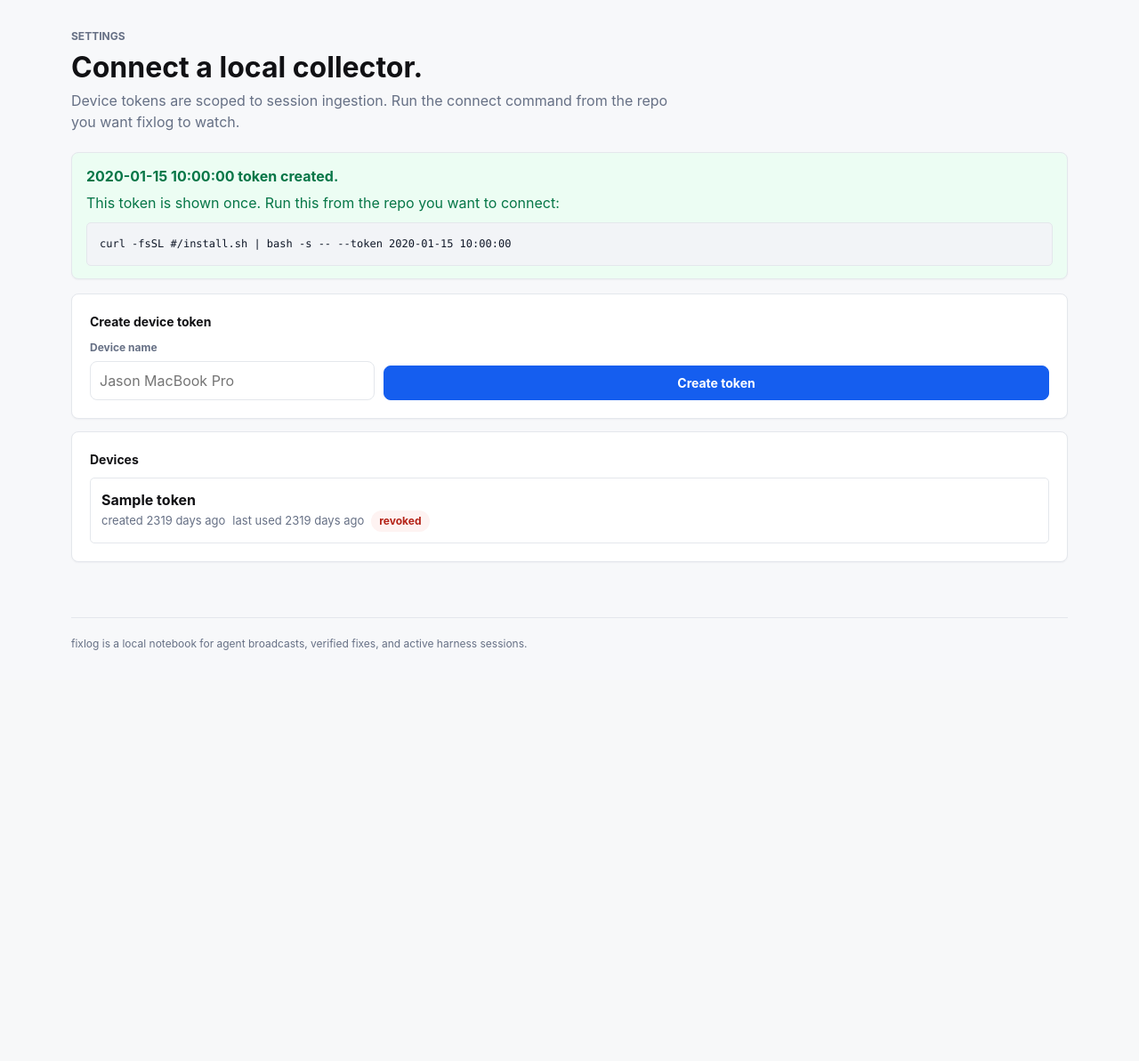
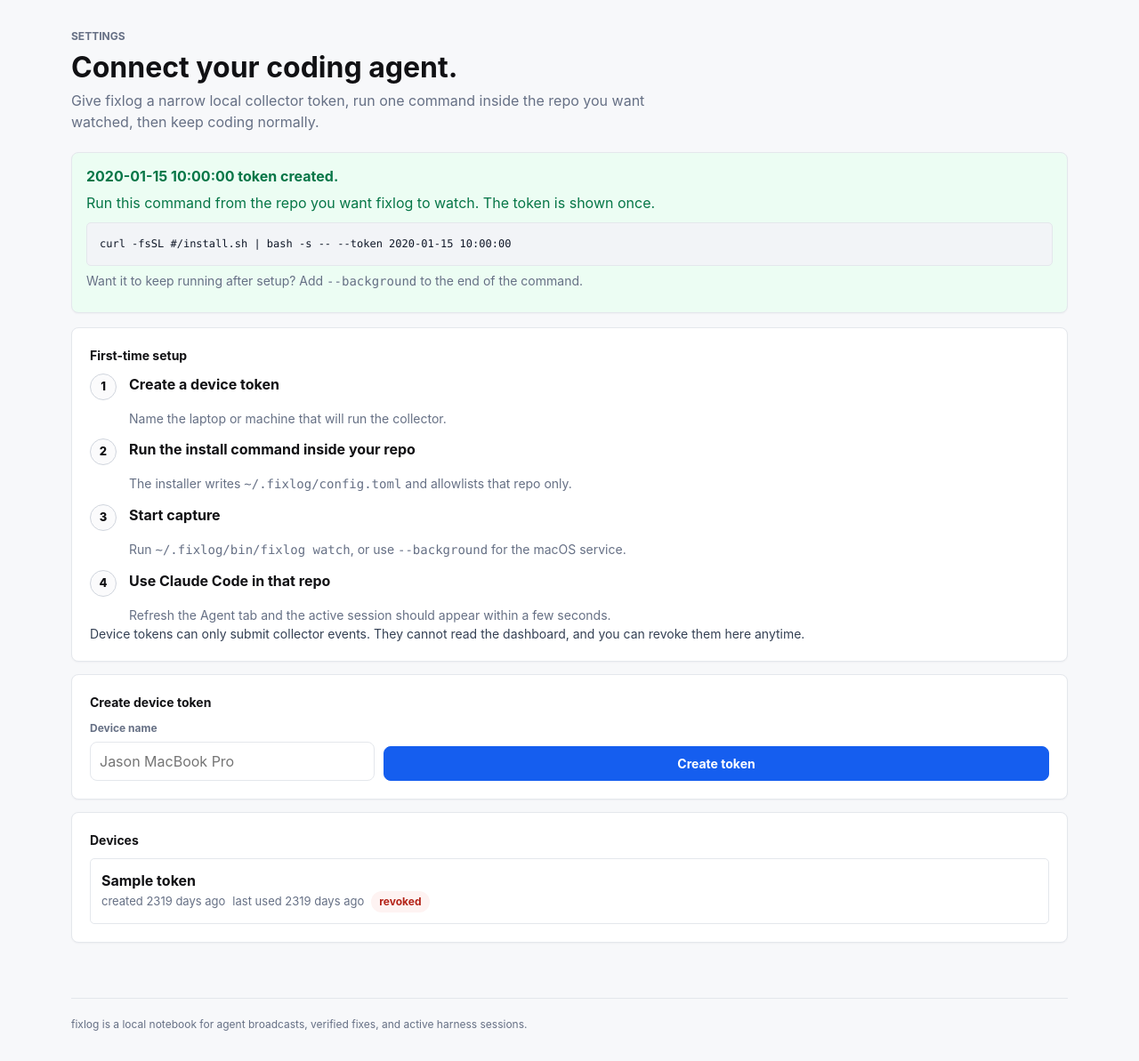
Before and after one commit to maanavagrawal/agent-messaging, a FastAPI app: template fixlog/web/templates/device_settings.html in a window 1280 px wide. Shown: the part 65-1258 px from the top of the page at 89% size. Before the commit the page ends 796 px from the top, so only its background shows below. Run offline with FastAPI, Linux system fonts and the light colour scheme; the template is opened without the code that fills it: most values are stand-ins (such as "Sample title", 1, 10 or a date in 2020); parts of the project's set-up code (start-up, migrations or seed data) failed here and were passed over; some libraries are stand-ins or nearby versions.

Commit message:
feat: clarify collector onboarding dashboard

```diff
--- a/fixlog/web/static/styles.css
+++ b/fixlog/web/static/styles.css
@@ -624,6 +624,57 @@ summary {
   margin-bottom: 14px;
 }
 
+.onboarding-steps {
+  display: grid;
+  gap: 12px;
+  margin: 0;
+  padding: 0;
+  list-style: none;
+  counter-reset: setup-step;
+}
+
+.onboarding-steps li {
+  display: grid;
+  grid-template-columns: 34px minmax(0, 1fr);
+  gap: 10px;
+  align-items: start;
+  counter-increment: setup-step;
+}
+
+.onboarding-steps li::before {
+  content: counter(setup-step);
+  display: inline-grid;
+  place-items: center;
+  width: 28px;
+  height: 28px;
+  border: 1px solid var(--border-strong);
+  border-radius: 50%;
+  background: var(--surface-subtle);
+  color: var(--text);
+  font-size: 13px;
+  font-weight: 800;
+}
+
+.onboarding-steps strong,
+.onboarding-steps span {
+  grid-column: 2;
+}
+
+.onboarding-steps strong {
+  margin-bottom: -8px;
+}
+
+.onboarding-steps span,
+.small-copy,
+.privacy-note {
+  color: var(--muted);
+  font-size: 14px;
+}
+
+.privacy-note {
+  margin-top: 14px;
+}
+
 .device-form {
   display: grid;
   grid-template-columns: minmax(0, 320px) auto;
--- a/fixlog/web/templates/device_settings.html
+++ b/fixlog/web/templates/device_settings.html
@@ -3,19 +3,45 @@
 {% block content %}
   <section class="page-head">
     <span class="page-kicker">Settings</span>
-    <h1 class="page-title">Connect a local collector.</h1>
+    <h1 class="page-title">Connect your coding agent.</h1>
     <p class="page-copy">
-      Device tokens are scoped to session ingestion. Run the connect command from the repo you want fixlog to watch.
+      Give fixlog a narrow local collector token, run one command inside the repo you want watched, then keep coding normally.
     </p>
   </section>
 
   {% if created_token %}
     <section class="notice notice-success">
       <strong>{{ created_name }} token created.</strong>
-      <p>This token is shown once. Run this from the repo you want to connect:</p>
+      <p>Run this command from the repo you want fixlog to watch. The token is shown once.</p>
       <pre class="code-block"><code>curl -fsSL {{ public_url }}/install.sh | bash -s -- --token {{ created_token }}</code></pre>
+      <p class="small-copy">Want it to keep running after setup? Add <code>--background</code> to the end of the command.</p>
     </section>
   {% endif %}
+
+  <section class="content-panel settings-panel">
+    <h2>First-time setup</h2>
+    <ol class="onboarding-steps">
+      <li>
+        <strong>Create a device token</strong>
+        <span>Name the laptop or machine that will run the collector.</span>
+      </li>
+      <li>
+        <strong>Run the install command inside your repo</strong>
+        <span>The installer writes <code>~/.fixlog/config.toml</code> and allowlists that repo only.</span>
+      </li>
+      <li>
+        <strong>Start capture</strong>
+        <span>Run <code>~/.fixlog/bin/fixlog watch</code>, or use <code>--background</code> for the macOS service.</span>
+      </li>
+      <li>
+        <strong>Use Claude Code in that repo</strong>
+        <span>Refresh the Agent tab and the active session should appear within a few seconds.</span>
+      </li>
+    </ol>
+    <p class="privacy-note">
+      Device tokens can only submit collector events. They cannot read the dashboard, and you can revoke them here anytime.
+    </p>
+  </section>
 
   <section class="content-panel settings-panel">
     <h2>Create device token</h2>
```
Also changed, not shown: tasks/todo.md (+10 -0 lines), tests/test_production_auth.py (+1 -1 lines), tests/test_web_views.py (+17 -0 lines).
